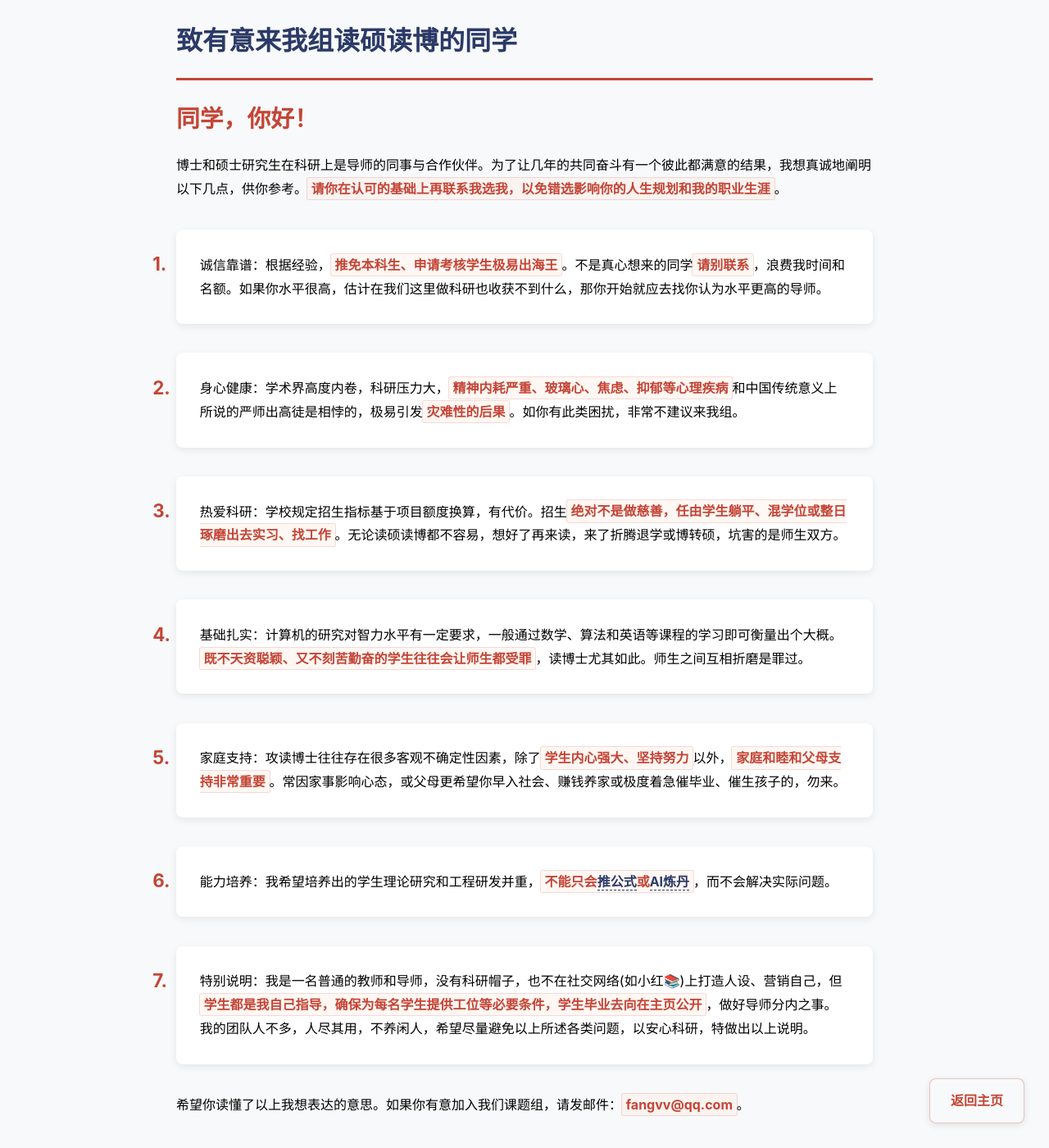
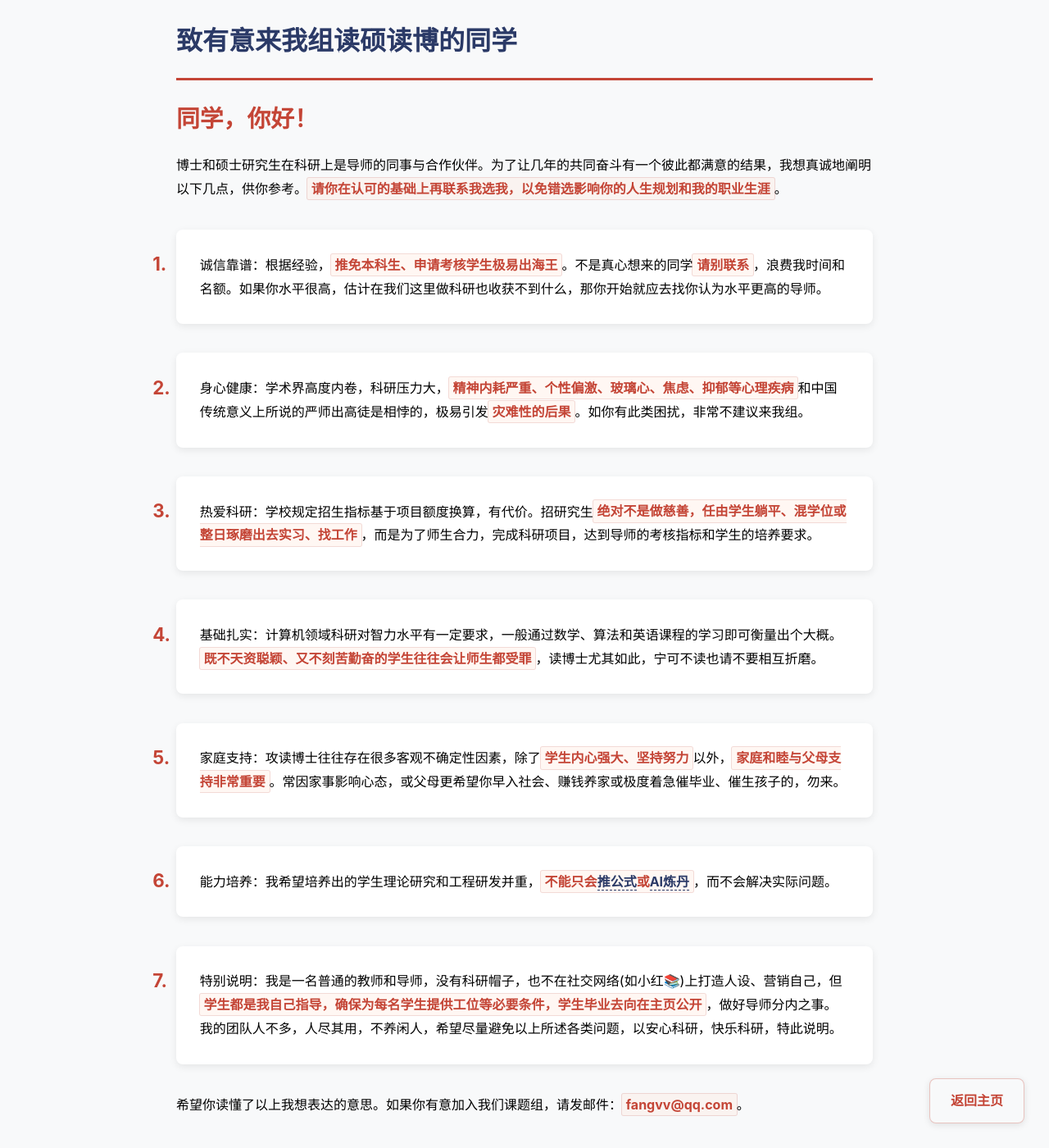
Before and after one commit to fangvv/Homepage, a Jekyll site: the page faq2.html, which Jekyll copies as it is, in a window 1280 px wide and 1400 px high. Shown: the whole window at 82% size. Built offline with Jekyll 4.4.1, drawn with Linux system fonts in a browser that asks for light colours; comment, search, counter and statistics services are not loaded.

Commit message:
update faq2 before kycf

```diff
--- a/faq2.html
+++ b/faq2.html
@@ -118,17 +118,17 @@ strong:hover {
     <ol>
 <li>诚信靠谱：根据经验，<strong>推免本科生、申请考核学生极易出海王</strong>。不是真心想来的同学<strong>请别联系</strong>，浪费我时间和名额。如果你水平很高，估计在我们这里做科研也收获不到什么，那你开始就应去找你认为水平更高的导师。</li>
 
-<li>身心健康：学术界高度内卷，科研压力大，<strong>精神内耗严重、玻璃心、焦虑、抑郁等心理疾病</strong>和中国传统意义上所说的严师出高徒是相悖的，极易引发<strong>灾难性的后果</strong>。如你有此类困扰，非常不建议来我组。</li>
+<li>身心健康：学术界高度内卷，科研压力大，<strong>精神内耗严重、个性偏激、玻璃心、焦虑、抑郁等心理疾病</strong>和中国传统意义上所说的严师出高徒是相悖的，极易引发<strong>灾难性的后果</strong>。如你有此类困扰，非常不建议来我组。</li>
 
-<li>热爱科研：学校规定招生指标基于项目额度换算，有代价。招生<strong>绝对不是做慈善，任由学生躺平、混学位或整日琢磨出去实习、找工作</strong>。无论读硕读博都不容易，想好了再来读，来了折腾退学或博转硕，坑害的是师生双方。</li>
+<li>热爱科研：学校规定招生指标基于项目额度换算，有代价。招研究生<strong>绝对不是做慈善，任由学生躺平、混学位或整日琢磨出去实习、找工作</strong>，而是为了师生合力，完成科研项目，达到导师的考核指标和学生的培养要求。</li>
 
-<li>基础扎实：计算机的研究对智力水平有一定要求，一般通过数学、算法和英语等课程的学习即可衡量出个大概。<strong>既不天资聪颖、又不刻苦勤奋的学生往往会让师生都受罪</strong>，读博士尤其如此。师生之间互相折磨是罪过。</li>
+<li>基础扎实：计算机领域科研对智力水平有一定要求，一般通过数学、算法和英语课程的学习即可衡量出个大概。<strong>既不天资聪颖、又不刻苦勤奋的学生往往会让师生都受罪</strong>，读博士尤其如此，宁可不读也请不要相互折磨。</li>
 
-<li>家庭支持：攻读博士往往存在很多客观不确定性因素，除了<strong>学生内心强大、坚持努力</strong>以外，<strong>家庭和睦和父母支持非常重要</strong>。常因家事影响心态，或父母更希望你早入社会、赚钱养家或极度着急催毕业、催生孩子的，勿来。</li>
+<li>家庭支持：攻读博士往往存在很多客观不确定性因素，除了<strong>学生内心强大、坚持努力</strong>以外，<strong>家庭和睦与父母支持非常重要</strong>。常因家事影响心态，或父母更希望你早入社会、赚钱养家或极度着急催毕业、催生孩子的，勿来。</li>
 
 <li>能力培养：我希望培养出的学生理论研究和工程研发并重，<strong>不能只会<a href="https://www.zhihu.com/question/430862162" target=blank>推公式</a>或<a href="https://www.zhihu.com/question/537342945" target=blank>AI炼丹</a></strong>，而不会解决实际问题。</li>
 
-<li>特别说明：我是一名普通的教师和导师，没有科研帽子，也不在社交网络(如小红📚)上打造人设、营销自己，但<strong>学生都是我自己指导，确保为每名学生提供工位等必要条件，学生毕业去向在主页公开</strong>，做好导师分内之事。我的团队人不多，人尽其用，不养闲人，希望尽量避免以上所述各类问题，以安心科研，特做出以上说明。</li>
+<li>特别说明：我是一名普通的教师和导师，没有科研帽子，也不在社交网络(如小红📚)上打造人设、营销自己，但<strong>学生都是我自己指导，确保为每名学生提供工位等必要条件，学生毕业去向在主页公开</strong>，做好导师分内之事。我的团队人不多，人尽其用，不养闲人，希望尽量避免以上所述各类问题，以安心科研，快乐科研，特此说明。</li>
     </ol>
 
 <p>
```
